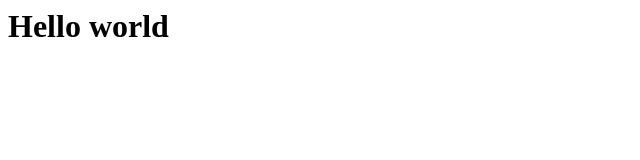
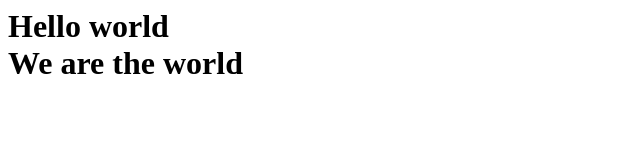
Before and after one commit to LimDoHyeon/awsAmplify, a plain HTML site: page index.html in a window 1280 px wide. Shown: the whole page, without its empty margins (0-640 px from the left). Drawn offline with Linux system fonts and the light colour scheme.

Commit message:
Update index.html

```diff
--- a/index.html
+++ b/index.html
@@ -1,3 +1,3 @@
 <html>
-  <h1>Hello world</h1>
+  <h1>Hello world<br>We are the world</h1>
 </html>
```
